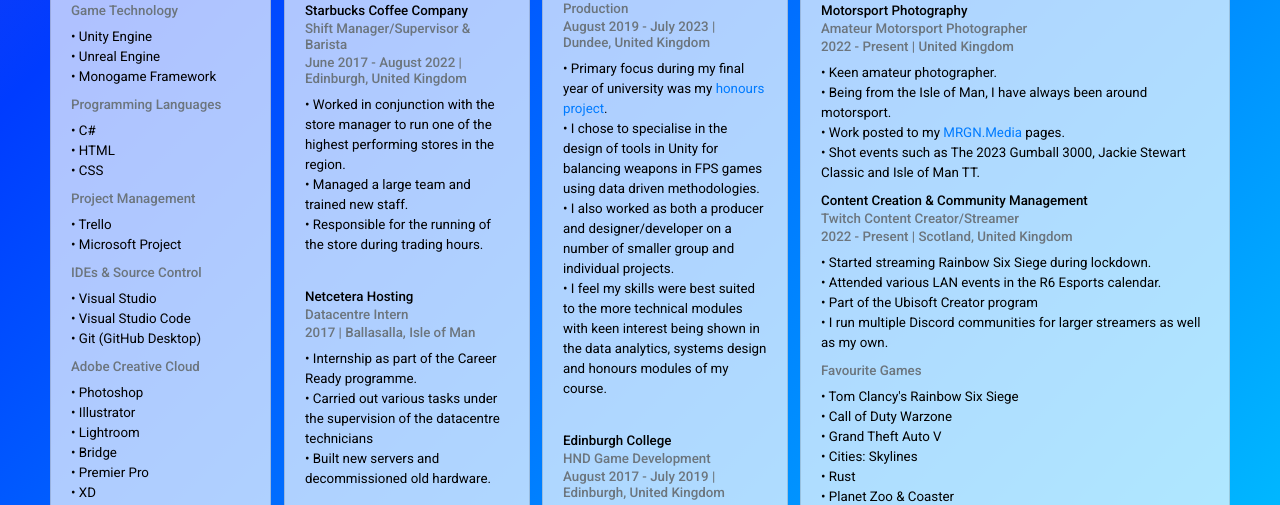
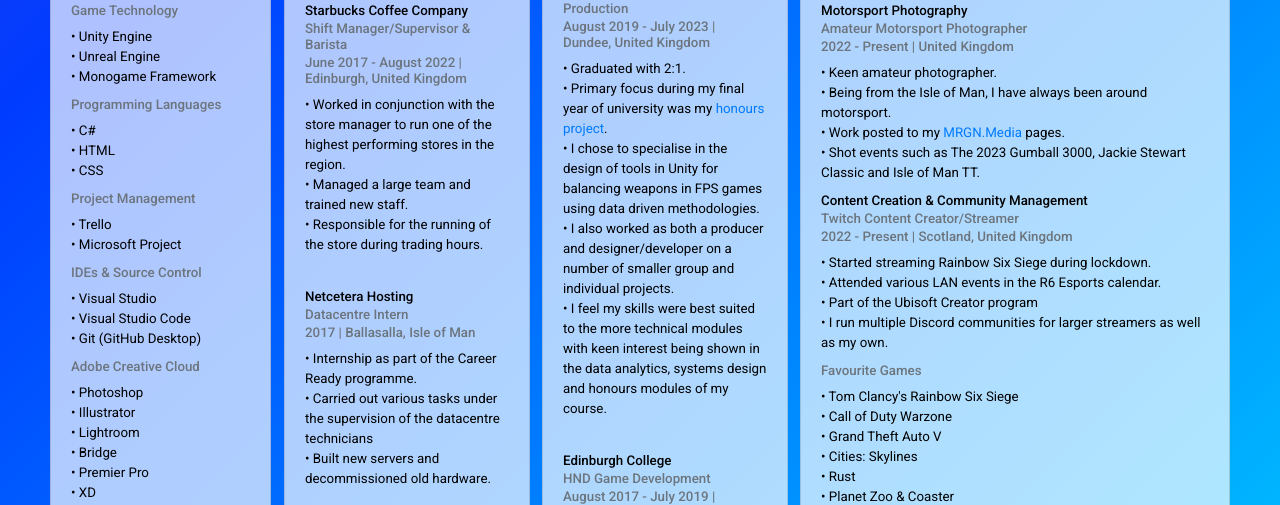
Before and after one commit to MorganSkilly/MorganSkilly.github.io, a plain HTML site: page cv.html in a window 1280 px wide. Shown: the part 230-735 px from the top of the page. Drawn offline with nearby package versions, Linux system fonts and the light colour scheme.

Commit message:
Update cv.html

```diff
--- a/cv.html
+++ b/cv.html
@@ -126,7 +126,8 @@
             <h6 class="card-subtitle mb-2">Abertay University</h6>
             <h6 class="card-subtitle mb-2 text-muted">BA (Hons) Games Design & Production</h6>
             <h6 class="card-subtitle mb-2 text-muted">August 2019 - July 2023 | Dundee, United Kingdom</h6>
-            <p class="card-text">•  Primary focus during my final year of university was my <a href="https://www.behance.net/gallery/179322417/Weapons-Unity-Weapon-Balancing-Data-Analysis">honours project</a>.
+            <p class="card-text">•  Graduated with 2:1.
+              <br>•  Primary focus during my final year of university was my <a href="https://www.behance.net/gallery/179322417/Weapons-Unity-Weapon-Balancing-Data-Analysis">honours project</a>.
               <br>• I chose to specialise in the design of tools in Unity for balancing weapons in FPS games using data driven methodologies.
               <br>• I also worked as both a producer and designer/developer on a number of smaller group and individual projects.
               <br>• I feel my skills were best suited to the more technical modules with keen interest being shown in the data analytics, systems design and honours modules of my course.</p><br>
```
